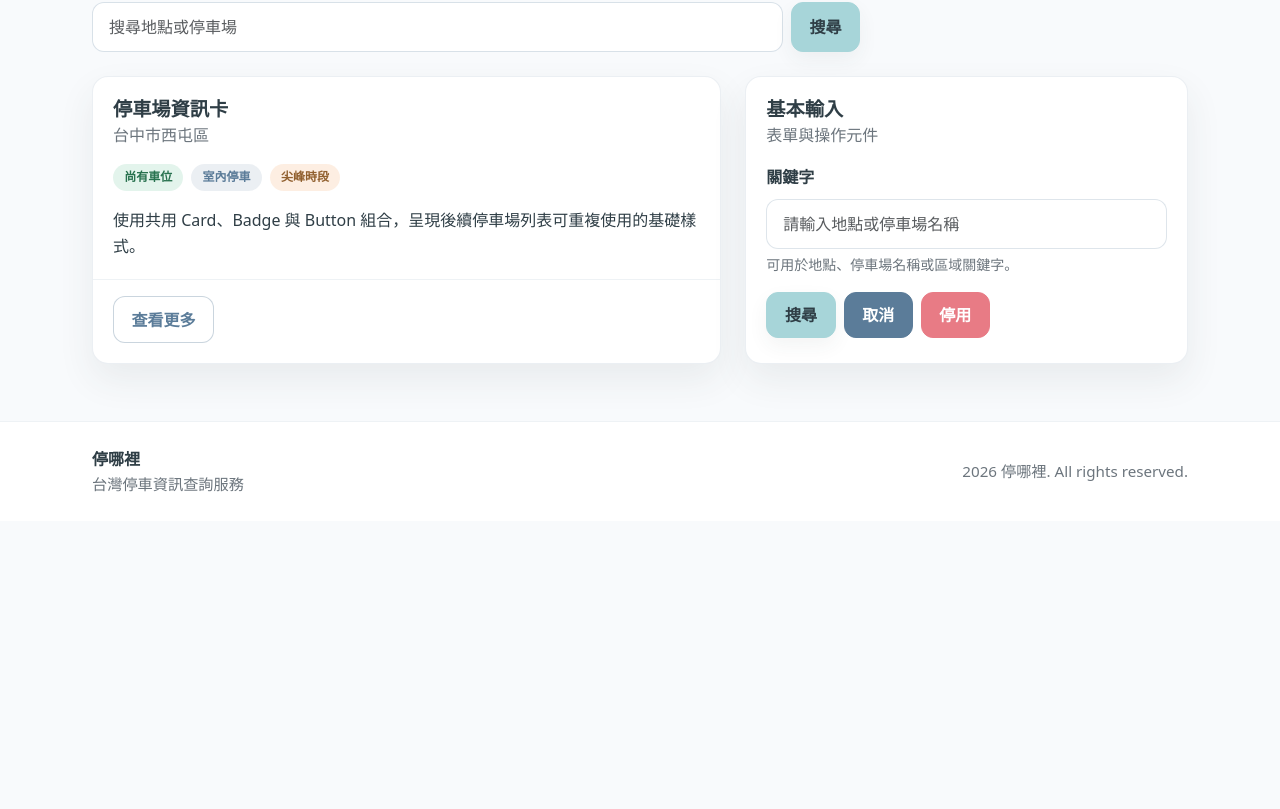
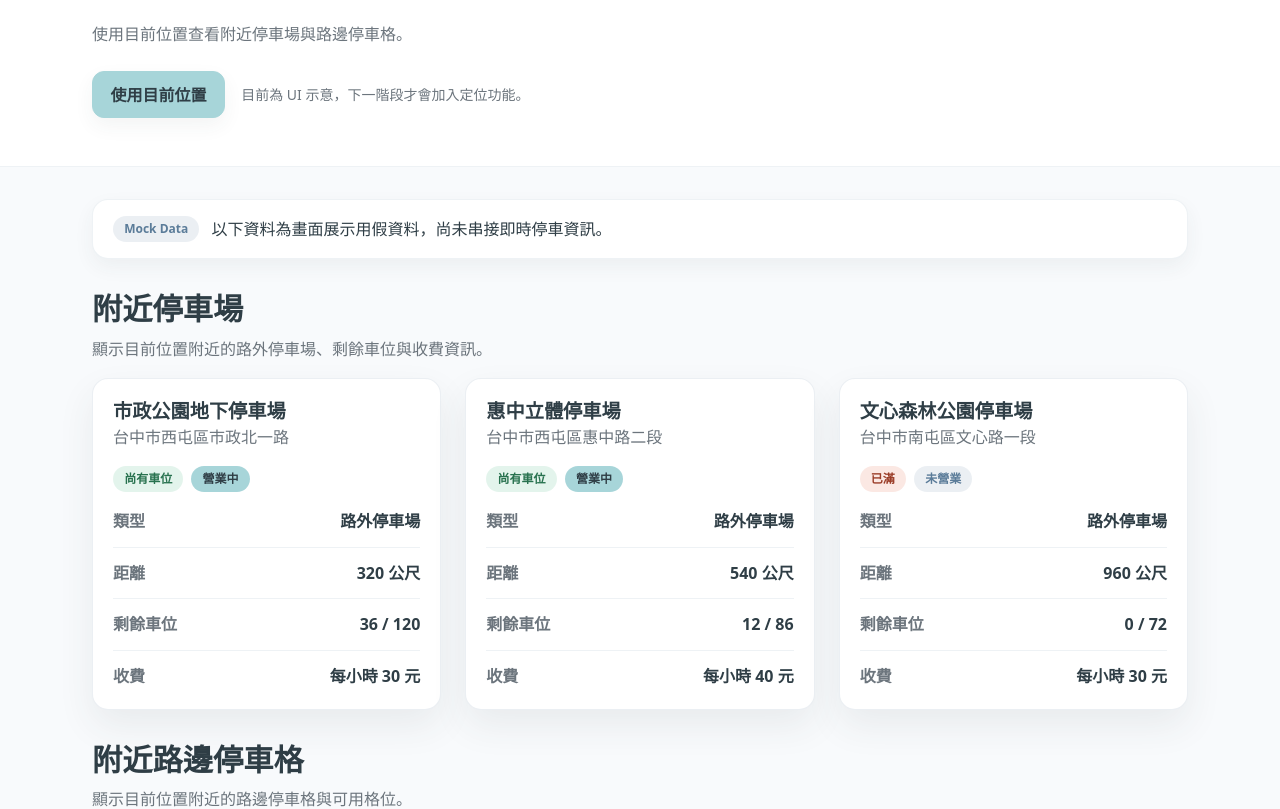
Before and after one commit to anny880811-tech/park-tw, a React (Vite) app: page /parking in a window 1280 px wide. Shown: the part 279-1088 px from the top of the page. Before the commit the page ends 800 px from the top, so only its background shows below. Built offline with nearby package versions, Linux system fonts and the light colour scheme.

Commit message:
Add home page with mock parking data

```diff
--- a/src/App.jsx
+++ b/src/App.jsx
@@ -1,67 +1,10 @@
 import MainLayout from './layouts/MainLayout.jsx'
-import Badge from './components/ui/Badge.jsx'
-import Button from './components/ui/Button.jsx'
-import Card from './components/ui/Card.jsx'
-import Input from './components/ui/Input.jsx'
-import SearchBar from './components/ui/SearchBar.jsx'
+import HomePage from './pages/HomePage.jsx'
 
-function App() {
+const App = () => {
   return (
     <MainLayout>
-      <section className="container py-5">
-        <div className="app-preview">
-          <div className="app-preview__intro">
-            <Badge variant="primary">UI Components</Badge>
-            <h1>停哪裡</h1>
-            <p className="lead mb-0">快速查詢附近停車資訊。</p>
-          </div>
-
-          <SearchBar
-            buttonText="搜尋"
-            className="app-preview__search"
-            placeholder="搜尋地點或停車場"
-          />
-
-          <div className="row g-4">
-            <div className="col-12 col-lg-7">
-              <Card
-                footer={<Button variant="outline">查看更多</Button>}
-                subtitle="台中市西屯區"
-                title="停車場資訊卡"
-              >
-                <div className="d-flex flex-wrap gap-2 mb-3">
-                  <Badge variant="success">尚有車位</Badge>
-                  <Badge variant="secondary">室內停車</Badge>
-                  <Badge variant="warning">尖峰時段</Badge>
-                </div>
-                <p className="mb-0">
-                  使用共用 Card、Badge 與 Button 組合，呈現後續停車場列表可重複使用的基礎樣式。
-                </p>
-              </Card>
-            </div>
-
-            <div className="col-12 col-lg-5">
-              <Card subtitle="表單與操作元件" title="基本輸入">
-                <div className="d-grid gap-3">
-                  <Input
-                    helpText="可用於地點、停車場名稱或區域關鍵字。"
-                    id="keyword"
-                    label="關鍵字"
-                    placeholder="請輸入地點或停車場名稱"
-                  />
-                  <div className="d-flex flex-wrap gap-2">
-                    <Button variant="primary">搜尋</Button>
-                    <Button variant="secondary">取消</Button>
-                    <Button variant="danger" disabled>
-                      停用
-                    </Button>
-                  </div>
-                </div>
-              </Card>
-            </div>
-          </div>
-        </div>
-      </section>
+      <HomePage />
     </MainLayout>
   )
 }
--- /dev/null
+++ b/src/components/parking/NearbyParkingSection.jsx
@@ -0,0 +1,26 @@
+import ParkingInfoCard from './ParkingInfoCard.jsx'
+
+const NearbyParkingSection = ({
+  title,
+  description,
+  items = [],
+}) => {
+  return (
+    <section className="home-section">
+      <div className="home-section__header">
+        <h2>{title}</h2>
+        {description && <p className="mb-0">{description}</p>}
+      </div>
+
+      <div className="row g-4">
+        {items.map((item) => (
+          <div className="col-12 col-md-6 col-xl-4" key={item.id}>
+            <ParkingInfoCard item={item} />
+          </div>
+        ))}
+      </div>
+    </section>
+  )
+}
+
+export default NearbyParkingSection
--- /dev/null
+++ b/src/components/parking/ParkingInfoCard.jsx
@@ -0,0 +1,64 @@
+import Badge from '../ui/Badge.jsx'
+import Card from '../ui/Card.jsx'
+
+const formatDistance = (distance) => {
+  if (distance >= 1000) {
+    return `${(distance / 1000).toFixed(1)} 公里`
+  }
+
+  return `${distance} 公尺`
+}
+
+const ParkingInfoCard = ({ item }) => {
+  const {
+    name,
+    type,
+    address,
+    road,
+    distance,
+    totalSpaces,
+    availableSpaces,
+    price,
+    isOpen,
+  } = item
+  const hasSpaces = availableSpaces > 0
+  const locationText = address || road
+  const openStatus = isOpen === false ? '未營業' : '營業中'
+
+  return (
+    <Card className="parking-card" subtitle={locationText} title={name}>
+      <div className="parking-card__badges">
+        <Badge variant={hasSpaces ? 'success' : 'danger'}>
+          {hasSpaces ? '尚有車位' : '已滿'}
+        </Badge>
+        <Badge variant={isOpen === false ? 'secondary' : 'primary'}>
+          {openStatus}
+        </Badge>
+      </div>
+
+      <dl className="parking-card__details">
+        <div>
+          <dt>類型</dt>
+          <dd>{type}</dd>
+        </div>
+        <div>
+          <dt>距離</dt>
+          <dd>{formatDistance(distance)}</dd>
+        </div>
+        <div>
+          <dt>剩餘車位</dt>
+          <dd>
+            {availableSpaces}
+            {typeof totalSpaces === 'number' && ` / ${totalSpaces}`}
+          </dd>
+        </div>
+        <div>
+          <dt>收費</dt>
+          <dd>{price}</dd>
+        </div>
+      </dl>
+    </Card>
+  )
+}
+
+export default ParkingInfoCard
--- /dev/null
+++ b/src/data/mockParkingData.js
@@ -0,0 +1,68 @@
+export const nearbyParkingLots = [
+  {
+    id: 'lot-1',
+    name: '市政公園地下停車場',
+    type: '路外停車場',
+    address: '台中市西屯區市政北一路',
+    distance: 320,
+    totalSpaces: 120,
+    availableSpaces: 36,
+    price: '每小時 30 元',
+    isOpen: true,
+  },
+  {
+    id: 'lot-2',
+    name: '惠中立體停車場',
+    type: '路外停車場',
+    address: '台中市西屯區惠中路二段',
+    distance: 540,
+    totalSpaces: 86,
+    availableSpaces: 12,
+    price: '每小時 40 元',
+    isOpen: true,
+  },
+  {
+    id: 'lot-3',
+    name: '文心森林公園停車場',
+    type: '路外停車場',
+    address: '台中市南屯區文心路一段',
+    distance: 960,
+    totalSpaces: 72,
+    availableSpaces: 0,
+    price: '每小時 30 元',
+    isOpen: false,
+  },
+]
+
+export const nearbyStreetParkingSpaces = [
+  {
+    id: 'street-1',
+    name: '市政北一路路邊停車格',
+    type: '路邊停車格',
+    road: '市政北一路',
+    distance: 180,
+    availableSpaces: 5,
+    price: '每小時 20 元',
+    status: 'available',
+  },
+  {
+    id: 'street-2',
+    name: '惠來路二段路邊停車格',
+    type: '路邊停車格',
+    road: '惠來路二段',
+    distance: 420,
+    availableSpaces: 2,
+    price: '每小時 20 元',
+    status: 'available',
+  },
+  {
+    id: 'street-3',
+    name: '朝富路路邊停車格',
+    type: '路邊停車格',
+    road: '朝富路',
+    distance: 780,
+    availableSpaces: 0,
+    price: '每小時 30 元',
+    status: 'full',
+  },
+]
--- /dev/null
+++ b/src/pages/HomePage.jsx
@@ -0,0 +1,57 @@
+import NearbyParkingSection from '../components/parking/NearbyParkingSection.jsx'
+import Badge from '../components/ui/Badge.jsx'
+import Button from '../components/ui/Button.jsx'
+import {
+  nearbyParkingLots,
+  nearbyStreetParkingSpaces,
+} from '../data/mockParkingData.js'
+
+const HomePage = () => {
+  return (
+    <div className="home-page">
+      <section className="home-hero">
+        <div className="container">
+          <div className="home-hero__content">
+            <Badge variant="primary">附近停車資訊</Badge>
+            <h1>停哪裡</h1>
+            <p className="home-hero__lead">
+              快速找到附近可停車的位置
+            </p>
+            <p className="home-hero__description">
+              使用目前位置查看附近停車場與路邊停車格。
+            </p>
+            <div className="home-hero__actions">
+              <Button className="home-hero__button" variant="primary">
+                使用目前位置
+              </Button>
+              <small>目前為 UI 示意，下一階段才會加入定位功能。</small>
+            </div>
+          </div>
+        </div>
+      </section>
+
+      <section className="container home-page__content">
+        <div className="mock-data-notice">
+          <Badge variant="secondary">Mock Data</Badge>
+          <p className="mb-0">
+            以下資料為畫面展示用假資料，尚未串接即時停車資訊。
+          </p>
+        </div>
+
+        <NearbyParkingSection
+          description="顯示目前位置附近的路外停車場、剩餘車位與收費資訊。"
+          items={nearbyParkingLots}
+          title="附近停車場"
+        />
+
+        <NearbyParkingSection
+          description="顯示目前位置附近的路邊停車格與可用格位。"
+          items={nearbyStreetParkingSpaces}
+          title="附近路邊停車格"
+        />
+      </section>
+    </div>
+  )
+}
+
+export default HomePage
--- a/src/styles/theme.scss
+++ b/src/styles/theme.scss
@@ -246,6 +246,119 @@ small,
   max-width: 48rem;
 }
 
+.home-page {
+  padding-bottom: 4rem;
+}
+
+.home-hero {
+  padding: 4rem 0 3rem;
+  background: var(--color-surface);
+  border-bottom: 1px solid rgba(91, 124, 153, 0.1);
+}
+
+.home-hero__content {
+  display: grid;
+  max-width: 44rem;
+  gap: 1rem;
+}
+
+.home-hero__content h1,
+.home-section__header h2 {
+  margin-bottom: 0;
+}
+
+.home-hero__lead {
+  margin-bottom: 0;
+  color: var(--color-text);
+  font-size: 1.35rem;
+  font-weight: 600;
+}
+
+.home-hero__description {
+  max-width: 36rem;
+  margin-bottom: 0;
+  color: var(--color-text-secondary);
+}
+
+.home-hero__actions {
+  display: flex;
+  flex-wrap: wrap;
+  align-items: center;
+  gap: 0.75rem 1rem;
+  margin-top: 0.5rem;
+}
+
+.home-page__content {
+  display: grid;
+  gap: 2rem;
+  padding-top: 2rem;
+}
+
+.mock-data-notice {
+  display: flex;
+  flex-wrap: wrap;
+  align-items: center;
+  gap: 0.75rem;
+  padding: 1rem 1.25rem;
+  background: var(--color-surface);
+  border: 1px solid rgba(91, 124, 153, 0.1);
+  border-radius: var(--radius-lg);
+  box-shadow: var(--shadow-sm);
+}
+
+.home-section {
+  display: grid;
+  gap: 1rem;
+}
+
+.home-section__header {
+  display: grid;
+  max-width: 42rem;
+  gap: 0.5rem;
+}
+
+.home-section__header p {
+  color: var(--color-text-secondary);
+}
+
+.parking-card__badges {
+  display: flex;
+  flex-wrap: wrap;
+  gap: 0.5rem;
+  margin-bottom: 1rem;
+}
+
+.parking-card__details {
+  display: grid;
+  gap: 0.75rem;
+  margin-bottom: 0;
+}
+
+.parking-card__details div {
+  display: flex;
+  justify-content: space-between;
+  gap: 1rem;
+  padding-bottom: 0.75rem;
+  border-bottom: 1px solid rgba(91, 124, 153, 0.1);
+}
+
+.parking-card__details div:last-child {
+  padding-bottom: 0;
+  border-bottom: 0;
+}
+
+.parking-card__details dt {
+  color: var(--color-text-secondary);
+  font-weight: 600;
+}
+
+.parking-card__details dd {
+  margin-bottom: 0;
+  color: var(--color-text);
+  font-weight: 600;
+  text-align: right;
+}
+
 .navbar {
   min-height: 4.5rem;
   border-bottom: 1px solid rgba(91, 124, 153, 0.1);
@@ -368,4 +481,21 @@ small,
   .search-bar__button {
     width: 100%;
   }
+
+  .home-hero {
+    padding: 3rem 0 2rem;
+  }
+
+  .home-hero__button {
+    width: 100%;
+  }
+
+  .parking-card__details div {
+    display: grid;
+    gap: 0.2rem;
+  }
+
+  .parking-card__details dd {
+    text-align: left;
+  }
 }
```
